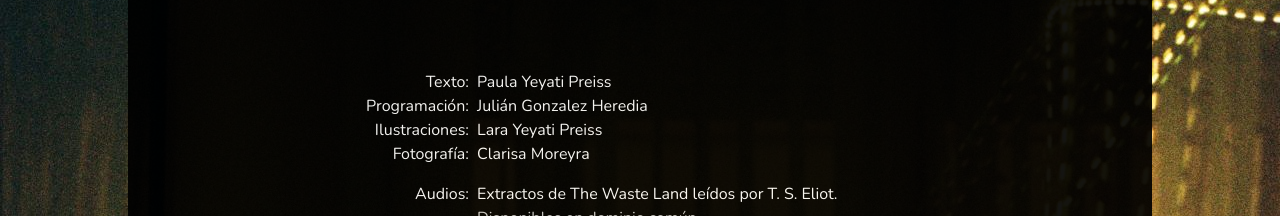
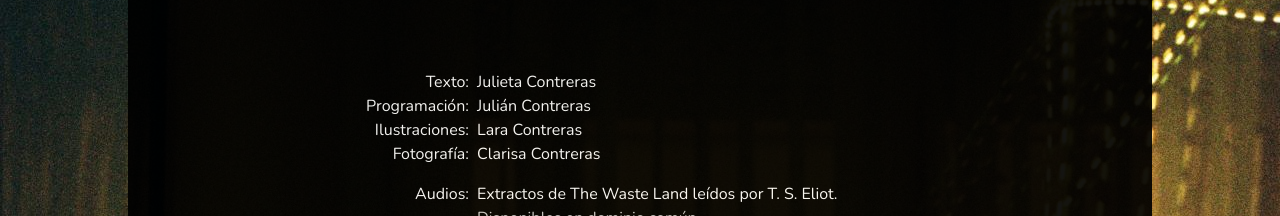
Before and after one commit to filomena-cuento/filo, a React (Create React App) app: page /credits in a window 1280 px wide. Shown: the part 175-391 px from the top of the page. Built offline with nearby package versions, Linux system fonts and the light colour scheme.

Commit message:
pseudonimos

```diff
--- a/public/index.html
+++ b/public/index.html
@@ -6,7 +6,7 @@
   <link rel="icon" href="%PUBLIC_URL%/espejoico.png" />
   <meta name="viewport" content="width=device-width, initial-scale=1" />
   <meta name="theme-color" content="#000000" />
-  <meta name="description" content="Web site created using create-react-app" />
+  <meta name="description" content="Cuento virtual: Empezá tu recorrido" />
   <link rel="apple-touch-icon" href="%PUBLIC_URL%/logo192.png" />
   <link rel="manifest" href="%PUBLIC_URL%/manifest.json" />
   <link href="https://fonts.googleapis.com/css2?family=Nunito:wght@200&display=swap" rel="stylesheet">
--- a/src/components/CreditsScreen.js
+++ b/src/components/CreditsScreen.js
@@ -29,10 +29,10 @@ export const CreditsScreen = () => {
                     </div>
 
                     <div className="gcs-3 gce-7 grs-3 left">
-                        <p className="mb-0"> Paula Yeyati Preiss</p>
-                        <p className="mb-0"> Julián Gonzalez Heredia</p>
-                        <p className="mb-0"> Lara Yeyati Preiss</p>
-                        <p className="mb-0"> Clarisa Moreyra</p>
+                        <p className="mb-0"> Julieta Contreras</p>
+                        <p className="mb-0"> Julián Contreras</p>
+                        <p className="mb-0"> Lara Contreras</p>
+                        <p className="mb-0"> Clarisa Contreras</p>
 
                     </div>
 
```
